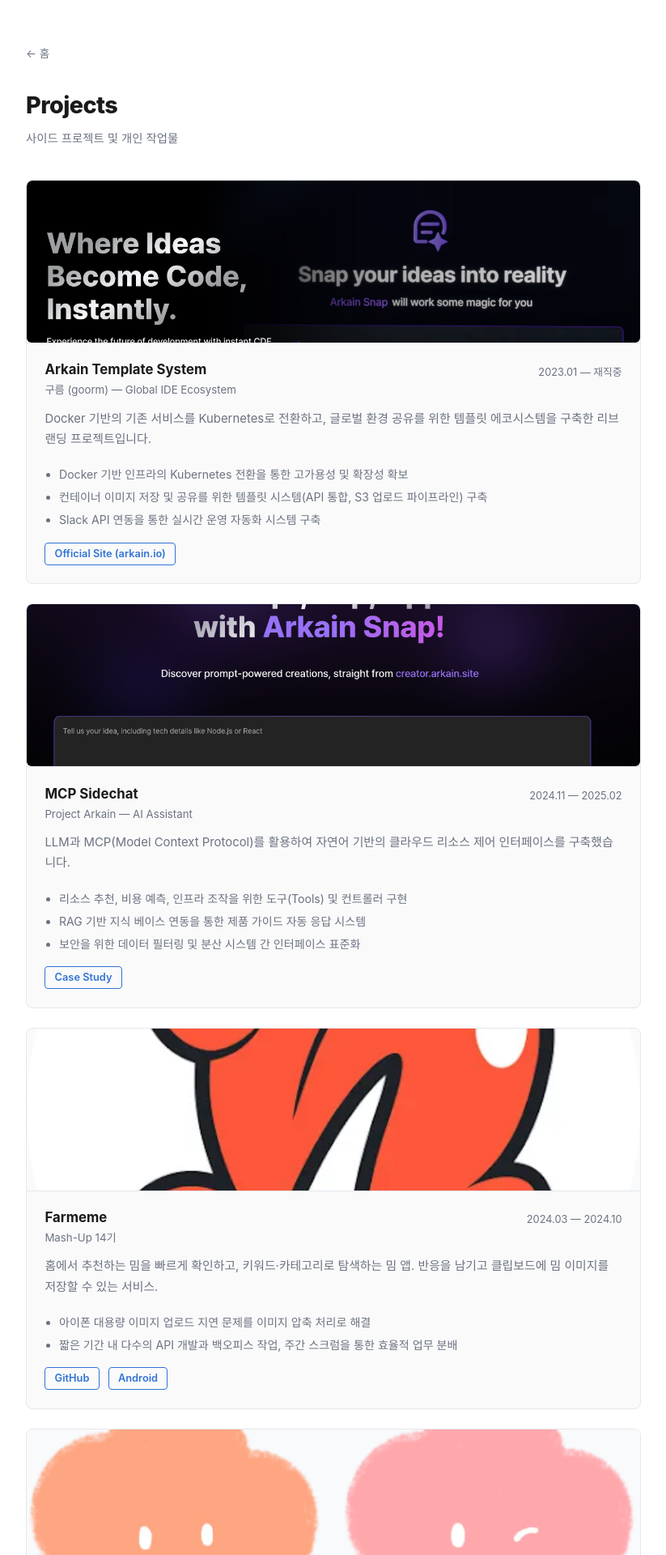
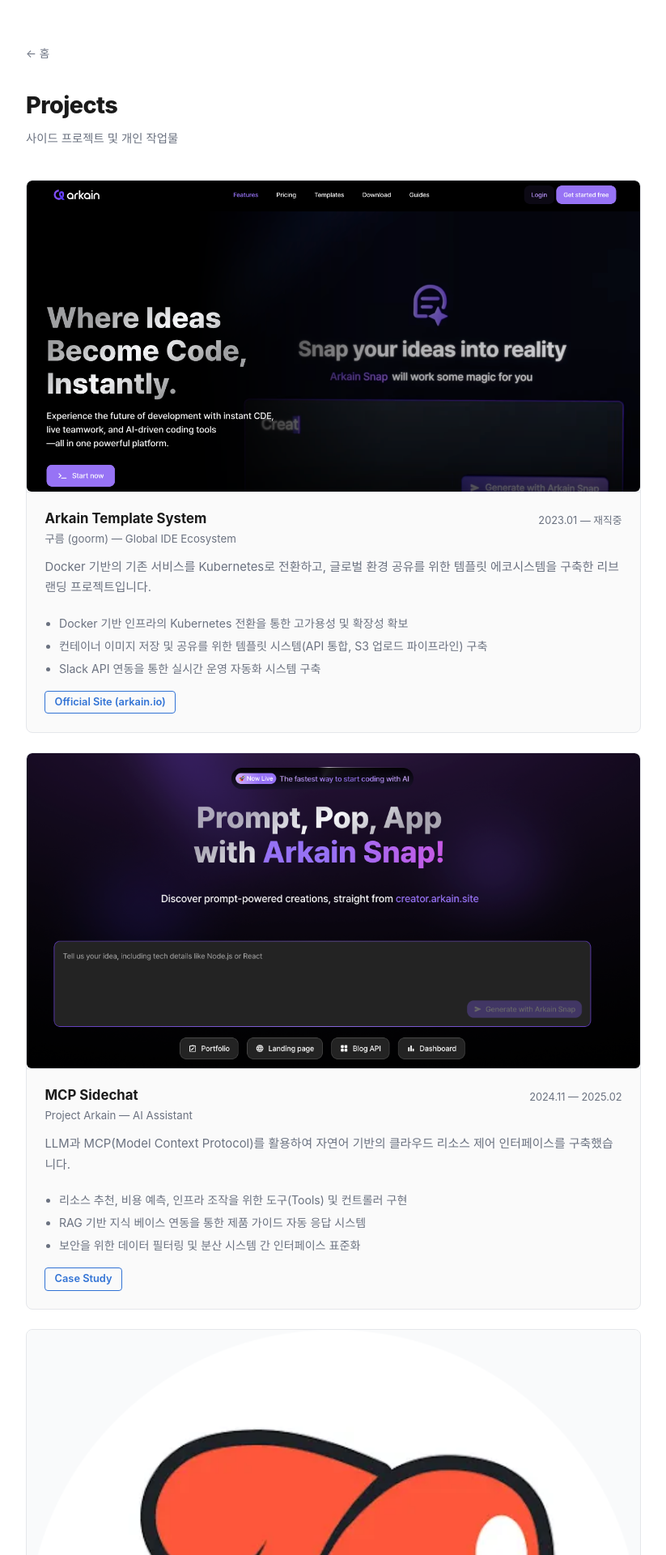
Before and after one commit to Hyun-git/Hyun-git.github.io, a Jekyll site: the page built from projects.md, in a window 1280 px wide. Shown: the top 1920 px of the page at 81% size, without its empty margins (228-1051 px from the left). Built offline with Jekyll 4.4.1, drawn with Linux system fonts in a browser that asks for light colours.

Commit message:
style: allow project thumbnails to show full height and width

```diff
--- a/_sass/portfolio-theme.scss
+++ b/_sass/portfolio-theme.scss
@@ -352,9 +352,9 @@ table, th, td {
 
   img {
     width: 100%;
-    height: 200px; /* 고정 높이로 통일감을 줌 */
+    height: auto; /* 고정 높이 제거하여 세로로 꽉 차게 함 */
     display: block;
-    object-fit: cover; /* 이미지가 꽉 차도록 설정 */
+    object-fit: contain; /* 이미지 전체가 다 보이도록 설정 */
   }
 }
 
@@ -364,7 +364,7 @@ table, th, td {
     width: calc(100% + 2.8rem);
 
     img {
-      height: 160px; /* 모바일에서는 높이를 조금 줄임 */
+      height: auto;
     }
   }
 }
```
